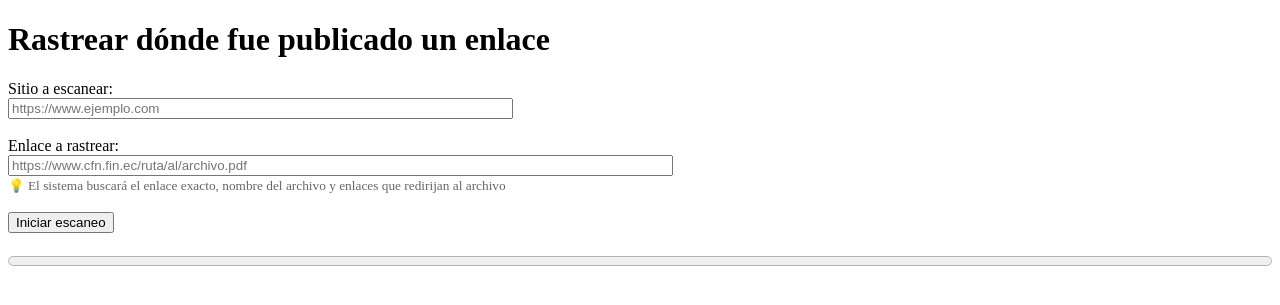
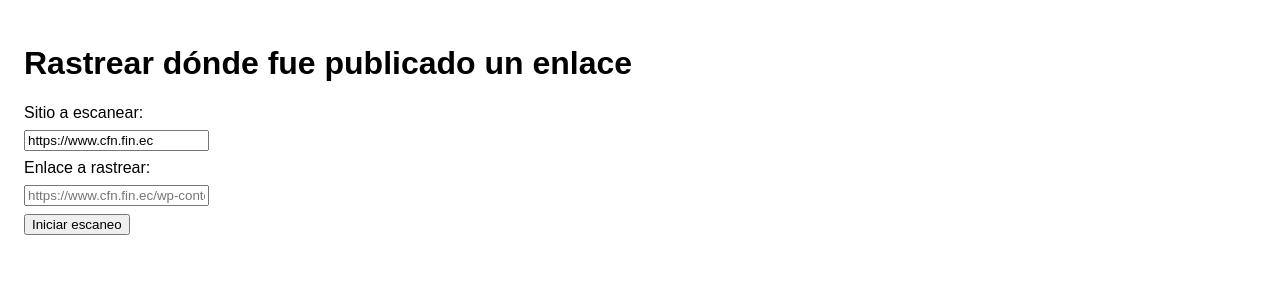
Before and after one commit to mucacran/BuscarPublicacionEnlaceEnPaginaWeb, a Flask app: page / in a window 1280 px wide. Shown: the top 305 px of the page. Run offline with Flask 3, Linux system fonts and the light colour scheme.

Commit message:
nuevos cambios

```diff
--- a/templates/index.html
+++ b/templates/index.html
@@ -2,156 +2,85 @@
 <html lang="es">
 <head>
   <meta charset="UTF-8">
-    <title>Buscar publicación del enlace</title>
+  <title>Rastrear publicación de enlace</title>
   <style>
-        progress { width: 100%; height: 20px; }
+    body { font-family: sans-serif; padding: 1rem; }
+    label, input { display: block; margin: .5rem 0; }
+    progress { width: 100%; height: 20px; display: none; margin-top: 1rem; }
+    #estado { margin-top: .5rem; }
+    #resultado { margin-top: 2rem; }
     .encontrado { color: green; font-weight: bold; }
     .no-encontrado { color: red; font-weight: bold; }
   </style>
 </head>
 <body>
   <h1>Rastrear dónde fue publicado un enlace</h1>
-    <form onsubmit="iniciarBusqueda(event)">
-        <label>Sitio a escanear:</label><br>
-        <input type="text" id="site" size="60" placeholder="https://www.ejemplo.com" required><br><br>
-        <label>Enlace a rastrear:</label><br>
-        <input type="text" id="target" size="80" required placeholder="https://www.cfn.fin.ec/ruta/al/archivo.pdf"><br>
-        <small style="color: #666;">💡 El sistema buscará el enlace exacto, nombre del archivo y enlaces que redirijan al archivo</small><br><br>
+
+  <form id="formulario">
+    <label for="site">Sitio a escanear:</label>
+    <input type="text" id="site" name="site" value="https://www.cfn.fin.ec" required>
+
+    <label for="target">Enlace a rastrear:</label>
+    <input type="text" id="target" name="target"
+      placeholder="https://www.cfn.fin.ec/wp-content/uploads/2014/07/…"
+      required>
+
     <button type="submit">Iniciar escaneo</button>
   </form>
 
-    <br>
-    <progress id="barra" value="0" max="100"></progress>
-    <p id="estado"></p>
-    <button id="detenerBtn" style="display:none; background-color: #dc3545; color: white; padding: 10px 20px; border: none; border-radius: 4px; cursor: pointer;" onclick="detenerEscaneo()">Detener Escaneo</button>
-
-    <!-- Área para mostrar resultados en tiempo real -->
-    <div id="resultados-tiempo-real" style="margin-top: 20px;">
-        <h3 id="contador-resultados" style="display:none;">Enlaces encontrados: <span id="num-encontrados">0</span></h3>
-        <div id="lista-resultados"></div>
-    </div>
-
+  <progress id="barra" max="1" value="0"></progress>
+  <div id="estado"></div>
   <div id="resultado"></div>
 
   <script>
-        let intervalId = null;
-
-        async function iniciarBusqueda(event) {
-            event.preventDefault();
-            document.getElementById("resultado").innerHTML = "";
-            document.getElementById("lista-resultados").innerHTML = "";
-            document.getElementById("contador-resultados").style.display = "none";
-            const site = document.getElementById("site").value;
-            const target = document.getElementById("target").value;
-
-            // Mostrar botón de detener
-            document.getElementById("detenerBtn").style.display = "inline-block";
-
-            await fetch("/iniciar", {
-                method: "POST",
-                headers: { "Content-Type": "application/x-www-form-urlencoded" },
-                body: `site=${encodeURIComponent(site)}&target=${encodeURIComponent(target)}`
-            });
-
+    const form = document.getElementById("formulario");
     const barra = document.getElementById("barra");
     const estado = document.getElementById("estado");
+    const resultado = document.getElementById("resultado");
 
-            intervalId = setInterval(async () => {
-                const r = await fetch("/progreso");
-                const data = await r.json();
-                barra.max = data.total;
-                barra.value = data.actual;
-                estado.innerText = `${data.actual} de ${data.total} páginas escaneadas`;
+    form.addEventListener("submit", async e => {
+      e.preventDefault();
+      // reiniciar UI
+      barra.style.display = "block";
+      barra.value = 0;
+      barra.max = 1;
+      estado.textContent = "";
+      resultado.innerHTML = "";
 
-                // Obtener resultados parciales
-                const resParcialesRes = await fetch("/resultados-parciales");
-                const resParcialesData = await resParcialesRes.json();
+      // arrancar el crawler
+      const fd = new FormData(form);
+      await fetch("/iniciar", { method: "POST", body: fd });
 
-                // Mostrar contador si hay resultados
-                const contadorResultados = document.getElementById("contador-resultados");
-                const numEncontrados = document.getElementById("num-encontrados");
-                const listaResultados = document.getElementById("lista-resultados");
+      // iniciar loop de progreso
+      const loop = setInterval(async () => {
+        const resp = await fetch("/progreso");
+        const js = await resp.json();
+        barra.max = js.total || 1;
+        barra.value = js.actual;
+        estado.textContent = `${js.actual} de ${js.total} páginas escaneadas`;
 
-                if (resParcialesData.total_encontrados > 0) {
-                    contadorResultados.style.display = "block";
-                    numEncontrados.textContent = resParcialesData.total_encontrados;
-
-                    // Actualizar la lista de resultados con información detallada
-                    listaResultados.innerHTML = resParcialesData.resultados.map((resultado, index) => {
-                        // Si es un objeto detallado (nuevo formato)
-                        if (typeof resultado === 'object' && resultado.pagina_donde_se_encontro) {
-                            return `
-                                <div class='resultado-item' style='margin: 15px 0; padding: 15px; background-color: #e8f5e8; border-left: 4px solid #28a745; border-radius: 4px; box-shadow: 0 2px 4px rgba(0,0,0,0.1);'>
-                                    <div style='color: #28a745; font-weight: bold; font-size: 16px; margin-bottom: 10px;'>
-                                        ✅ Resultado #${index + 1} - ${resultado.metodo_encontrado}
-                                    </div>
-                                    <div style='margin-bottom: 8px;'>
-                                        <strong>📄 Página donde se encontró:</strong><br>
-                                        <a href='${resultado.pagina_donde_se_encontro}' target='_blank' style='word-break: break-all; color: #007bff;'>${resultado.pagina_donde_se_encontro}</a>
-                                    </div>
-                                    ${resultado.enlace_publicado !== 'En el contenido de la página' ? `
-                                        <div style='margin-bottom: 8px;'>
-                                            <strong>🔗 Enlace como fue publicado:</strong><br>
-                                            <code style='background: #f8f9fa; padding: 2px 4px; border-radius: 3px; font-size: 12px; word-break: break-all;'>${resultado.enlace_publicado}</code>
-                                        </div>
-                                        <div style='margin-bottom: 8px;'>
-                                            <strong>📍 Enlace final (después de redirección):</strong><br>
-                                            <code style='background: #f8f9fa; padding: 2px 4px; border-radius: 3px; font-size: 12px; word-break: break-all;'>${resultado.enlace_final}</code>
-                                        </div>
-                                    ` : `
-                                        <div style='margin-bottom: 8px;'>
-                                            <strong>📍 Tipo de detección:</strong> Encontrado directamente en el contenido HTML de la página
-                                        </div>
-                                    `}
-                                    <div style='font-size: 12px; color: #666; margin-top: 10px;'>
-                                        Encontrado en la página #${resultado.timestamp} del escaneo
-                                    </div>
-                                </div>
-                            `;
+        if (!js.crawling_active) {
+          clearInterval(loop);
+          // cuando termine, pedir resultados
+          const r2 = await fetch("/resultados");
+          const hits = await r2.json();
+          if (hits.length) {
+            resultado.innerHTML = `<p class="encontrado">✅ Enlace encontrado en:</p><ul>` +
+              hits.map(h => `<li><a href="${h.pagina_donde_se_encontro}" target="_blank">
+                               ${h.pagina_donde_se_encontro}</a>
+                              [${h.metodo_encontrado}]
+                              (<a href="${h.enlace_publicado}" target="_blank">
+                                 ${new URL(h.enlace_publicado).pathname.split('/').pop()}
+                               </a>)
+                             </li>`)
+                   .join("") +
+              `</ul>`;
           } else {
-                            // Formato anterior (solo URL)
-                            return `
-                                <div class='resultado-item' style='margin: 10px 0; padding: 10px; background-color: #e8f5e8; border-left: 4px solid #28a745; border-radius: 4px;'>
-                                    <span style='color: #28a745; font-weight: bold;'>✅ Encontrado en:</span><br>
-                                    <a href='${resultado}' target='_blank' style='word-break: break-all;'>${resultado}</a>
-                                </div>
-                            `;
+            resultado.innerHTML = `<p class="no-encontrado">❌ No se encontró el enlace en el sitio.</p>`;
           }
-                    }).join('');
-                }
-
-                // Verificar si el crawler sigue activo
-                const estadoRes = await fetch("/estado");
-                const estadoData = await estadoRes.json();
-
-                // Solo terminar cuando el crawler esté inactivo
-                if (!estadoData.crawling_active) {
-                    clearInterval(intervalId);
-                    document.getElementById("detenerBtn").style.display = "none";
-
-                    const div = document.getElementById("resultado");
-                    if (resParcialesData.total_encontrados > 0) {
-                        div.innerHTML = `<p class="encontrado">🎉 Escaneo completado. Se encontró el enlace en ${resParcialesData.total_encontrados} página(s) de un total de ${data.actual} páginas escaneadas.</p>`;
-                    } else {
-                        div.innerHTML = `<p class="no-encontrado">❌ Escaneo completado. No se encontró el enlace en ninguna de las ${data.actual} páginas escaneadas.</p>`;
-                    }
-                    estado.innerText = `Escaneo completado: ${data.actual} de ${data.total} páginas escaneadas`;
         }
       }, 1000);
-        }
-
-        async function detenerEscaneo() {
-            if (intervalId) {
-                clearInterval(intervalId);
-            }
-
-            await fetch("/detener", {
-                method: "POST"
     });
-
-            document.getElementById("detenerBtn").style.display = "none";
-            document.getElementById("estado").innerText += " (Detenido por el usuario)";
-        }
   </script>
 </body>
 </html>
```
Lines whose indentation alone changed are shown as unchanged.
